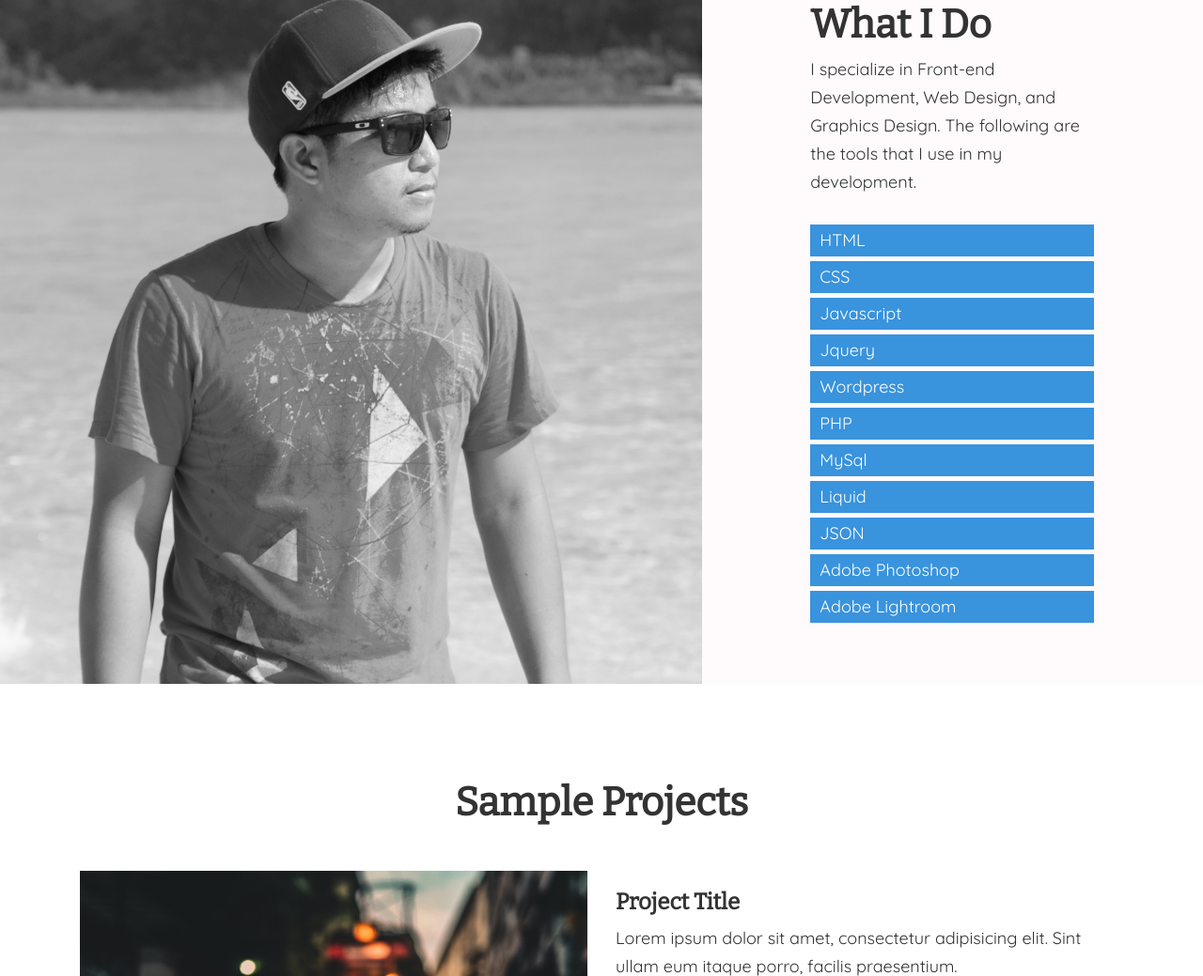
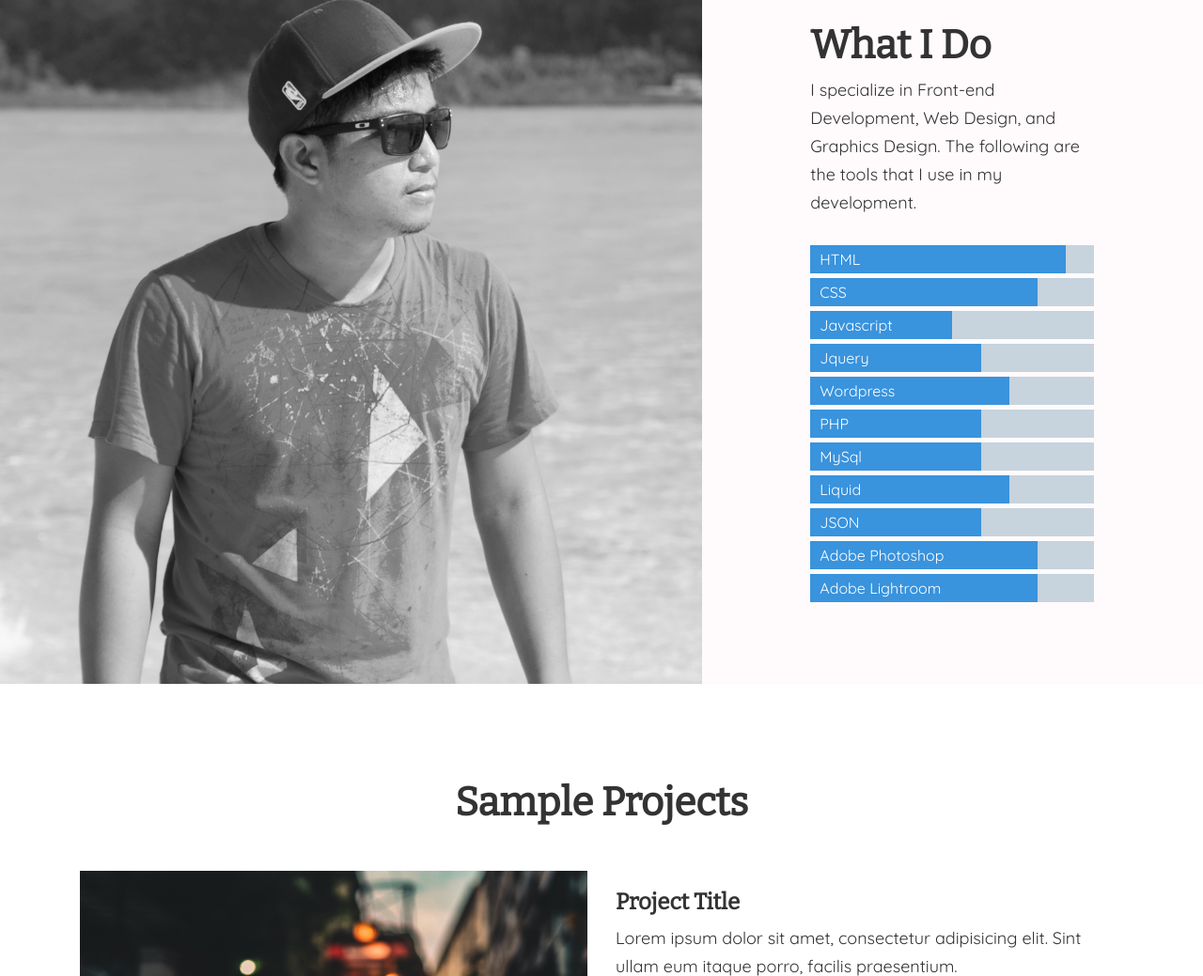
Before and after one commit to angeloamon/myportfolio, a plain HTML site: page index.html in a window 1280 px wide. Shown: the part 1272-2311 px from the top of the page at 94% size. Drawn offline with nearby package versions, Linux system fonts and the light colour scheme.

Commit message:
jquery functions added

```diff
--- a/index.html
+++ b/index.html
@@ -61,8 +61,8 @@
 					<div class="apa-about-content-wrapper">
 						<div class="apa-about col-sm-12">
 							<div class="apa-about-inner">
-								<div class="apa-about-content-info text-center">
-									<p>
+								<div class="apa-about-content-info apa-hidden text-center">
+									<p class="apa-about-text">
 										My passion in web development started when I went into college and took up a bachelor's degree in Information Technology where I learned how building different types of systems help companies to be more competitive and get ahead from others. I want to be one of the reasons that a company would be successful because of what I am fond of doing. Front-end development, in particular, really amuses me because it involves art which I think is cool.
 									</p>
 								</div>
@@ -88,17 +88,17 @@
 							<h2>What I Do</h2>
 							<p>I specialize in Front-end Development, Web Design, and Graphics Design. The following are the tools that I use in my development.</p>
 							<ul>
-								<li><p>HTML</p></li>
-								<li><p>CSS</p></li>
-								<li><p>Javascript</p></li>
-								<li><p>Jquery</p></li>
-								<li><p>Wordpress</p></li>
-								<li><p>PHP</p5></li>
-								<li><p>MySql</p></li>
-								<li><p>Liquid</p></li>
-								<li><p>JSON</p></li>
-								<li><p>Adobe Photoshop</p></li>
-								<li><p>Adobe Lightroom</p></li>
+								<li class="apa-html"><p>HTML</p></li>
+								<li class="apa-css"><p>CSS</p></li>
+								<li class="apa-javascript"><p>Javascript</p></li>
+								<li class="apa-jquery"><p>Jquery</p></li>
+								<li class="apa-wordpress"><p>Wordpress</p></li>
+								<li class="apa-php"><p>PHP</p5></li>
+								<li class="apa-mysql"><p>MySql</p></li>
+								<li class="apa-liquid"><p>Liquid</p></li>
+								<li class="apa-json"><p>JSON</p></li>
+								<li class="apa-photoshop"><p>Adobe Photoshop</p></li>
+								<li class="apa-lightroom"><p>Adobe Lightroom</p></li>
 							</ul>
 						</div>
 					</div>
@@ -186,12 +186,31 @@
 
 	<script src="https://code.jquery.com/jquery-3.3.1.js"></script>
 	<script type="text/javascript">
+
 		$(document).ready(function(){
+
+			//mobile navigation menu
+
 			$('.menu').on('click', function(){
 				$('.nav-links').toggleClass('active');
 				$('.apa-navmenu').toggleClass('navmenu-bg');
 			});
+
+			//about content animation
+
+			var aboutContent = $('.apa-about-content-info'),
+				aboutOffset = aboutContent.offset().top/2;
+
+			$(document).on('scroll', function(){
+				if($(document).scrollTop() > aboutOffset && aboutContent.hasClass('apa-hidden')) {
+					aboutContent.removeClass('apa-hidden');
+				}
+			});
+
+			//skills animation
+
 		});
+
 	</script>
 </body>
 </html>
--- a/sass/main.scss
+++ b/sass/main.scss
@@ -216,12 +216,20 @@ header {
 						width: 100%;
 					}
 					.apa-about-content-info {
-						p {
+						-webkit-transition: all 1s ease;
+						-moz-transition: all 1s ease;
+						-o-transition: all 1s ease;
+						transition: all 1s ease;
+						&.apa-hidden {
+							opacity: 0;
+						}
+						p.apa-about-text {
 							@media(max-width: $phone) {
 								font-size: 14px;
 								line-height: 20px;
 							}
 						}
+
 					}
 				}
 			}
@@ -269,13 +277,81 @@ header {
 					ul {
 						padding: 0;
 						margin-top: 30px;
+						list-style-type: none;
 						li {
-							list-style-type: none;
 							/*background-color: #FE5F55;*/
 							background-color: #3993DD;
 							margin-top: 5px;
+							width: 100%;
+							height: 30px;
+							position: relative;
+							&::before {
+								content: '';
+								position: absolute;
+								top: 0;
+								right: 0;
+								background-color: #C7D3DD;
+								height: 30px;
+								z-index: 5;
+							}
+							&.apa-html {
+								&::before {
+									width: 10%;
+								}
+							}
+							&.apa-css {
+								&::before {
+									width: 20%;
+								}
+							}
+							&.apa-javascript {
+								&::before {
+									width: 50%;
+								}
+							}
+							&.apa-jquery {
+								&::before {
+									width: 40%;
+								}
+							}
+							&.apa-wordpress {
+								&::before {
+									width: 30%;
+								}
+							}
+							&.apa-php {
+								&::before {
+									width: 40%;
+								}
+							}
+							&.apa-mysql {
+								&::before {
+									width: 40%;
+								}
+							}
+							&.apa-liquid {
+								&::before {
+									width: 30%;
+								}
+							}
+							&.apa-json {
+								&::before {
+									width: 40%;
+								}
+							}
+							&.apa-photoshop {
+								&::before {
+									width: 20%;
+								}
+							}
+							&.apa-lightroom {
+								&::before {
+									width: 20%;
+								}
+							}
 							p {
-								padding: 2px 0 2px 10px;
+								font-size: 16px;
+								padding: 0 10px;
 								color: #ffffff;
 								@media(max-width: $phone) {
 									font-size: 14px;
```
Also changed, not shown: css/main.css, 1 other file.
